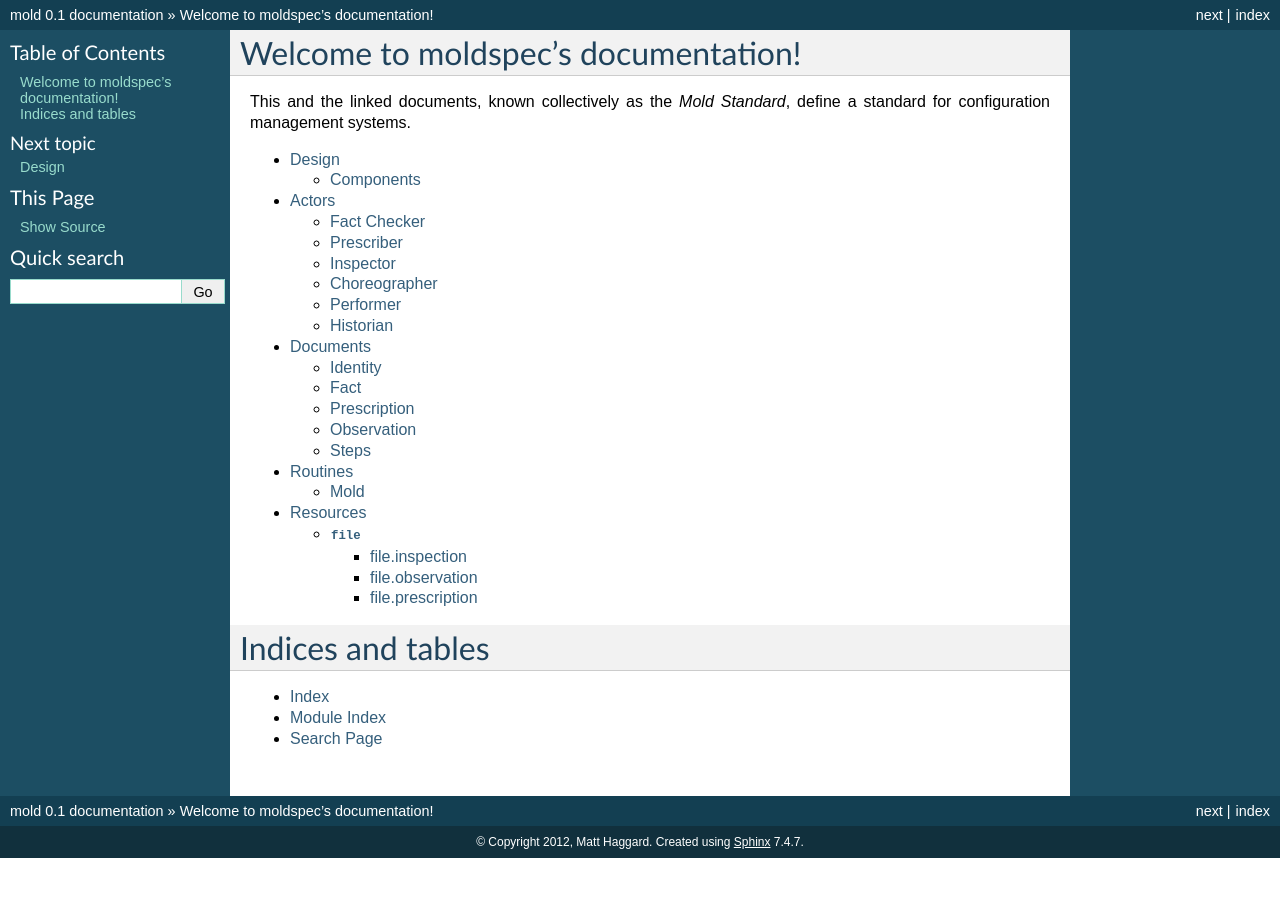
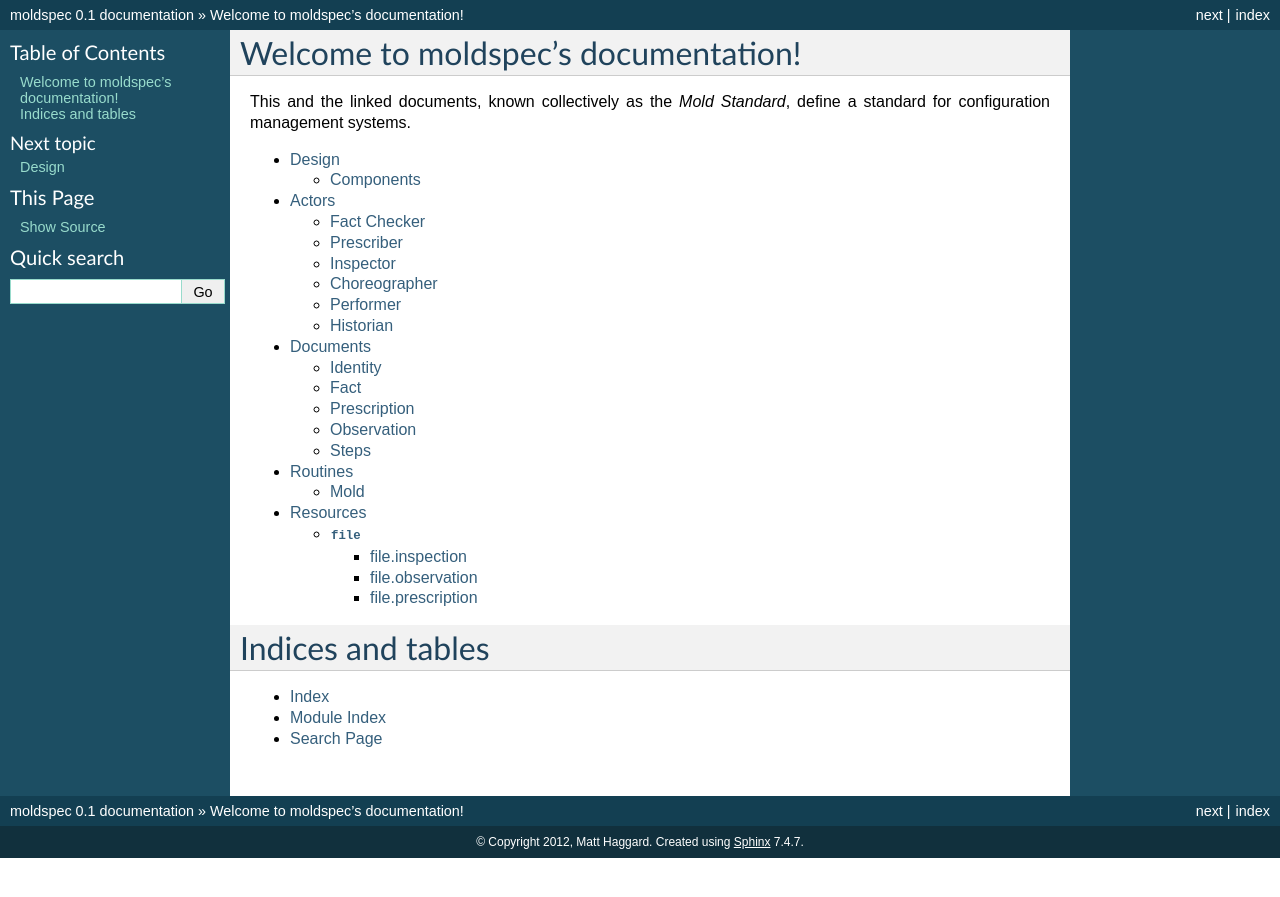
Before and after one commit to iffy/moldspec, a Sphinx documentation site: the page built from docs/index.rst, in a window 1280 px wide. Shown: the top 897 px of the page. Built offline with Sphinx 7.4.7, drawn with Linux system fonts in a browser that asks for light colours.

Commit message:
Renamed docs to moldspec

```diff
--- a/docs/conf.py
+++ b/docs/conf.py
@@ -1,6 +1,6 @@
 # -*- coding: utf-8 -*-
 #
-# mold documentation build configuration file, created by
+# moldspec documentation build configuration file, created by
 # sphinx-quickstart on Tue Jul 10 10:10:19 2012.
 #
 # This file is execfile()d with the current directory set to its containing dir.
@@ -40,7 +40,7 @@ source_suffix = '.rst'
 master_doc = 'index'
 
 # General information about the project.
-project = u'mold'
+project = u'moldspec'
 copyright = u'2012, Matt Haggard'
 
 # The version info for the project you're documenting, acts as replacement for
@@ -164,7 +164,7 @@ html_static_path = ['_static']
 #html_file_suffix = None
 
 # Output file base name for HTML help builder.
-htmlhelp_basename = 'molddoc'
+htmlhelp_basename = 'moldspecdoc'
 
 
 # -- Options for LaTeX output --------------------------------------------------
@@ -183,7 +183,7 @@ latex_elements = {
 # Grouping the document tree into LaTeX files. List of tuples
 # (source start file, target name, title, author, documentclass [howto/manual]).
 latex_documents = [
-  ('index', 'mold.tex', u'mold Documentation',
+  ('index', 'moldspec.tex', u'moldspec Documentation',
    u'Matt Haggard', 'manual'),
 ]
 
@@ -213,7 +213,7 @@ latex_documents = [
 # One entry per manual page. List of tuples
 # (source start file, name, description, authors, manual section).
 man_pages = [
-    ('index', 'mold', u'mold Documentation',
+    ('index', 'moldspec', u'moldspec Documentation',
      [u'Matt Haggard'], 1)
 ]
 
@@ -227,8 +227,8 @@ man_pages = [
 # (source start file, target name, title, author,
 #  dir menu entry, description, category)
 texinfo_documents = [
-  ('index', 'mold', u'mold Documentation',
-   u'Matt Haggard', 'mold', 'One line description of project.',
+  ('index', 'moldspec', u'moldspec Documentation',
+   u'Matt Haggard', 'moldspec', 'One line description of project.',
    'Miscellaneous'),
 ]
 
```
